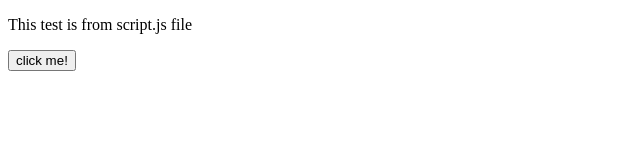
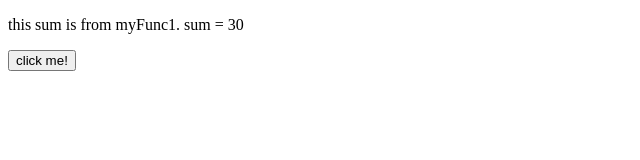
Before and after one commit to ShajalalCSE/JS, a plain HTML site: page index.html in a window 1280 px wide. Both pictures are taken after a click on the button "click me!". Shown: the full height of the page, 0-640 px from the left. Drawn offline with Linux system fonts and the light colour scheme.

Commit message:
Displaying output using alert,writeln,innerHTML

```diff
--- a/index.html
+++ b/index.html
@@ -8,7 +8,7 @@
 </head>
 <body>
     <p id="demo">hi this is jalal</p>
-    <button type="button" onclick="myFunc()">click me!</button>
+    <button type="button" onclick="myFunc1()">click me!</button>
 
 </body>
 </html>
--- a/script.js
+++ b/script.js
@@ -2,3 +2,13 @@ function myFunc() {
   document.getElementById("demo").innerHTML =
     "This test is from script.js file";
 }
+
+function myFunc1() {
+  const number1 = 10;
+  const number2 = 20;
+  const sum = number1 + number2;
+  //document.writeln(sum)
+  //alert(sum)
+  document.getElementById("demo").innerHTML =
+    "this sum is from myFunc1. sum = " + sum;
+}
```
